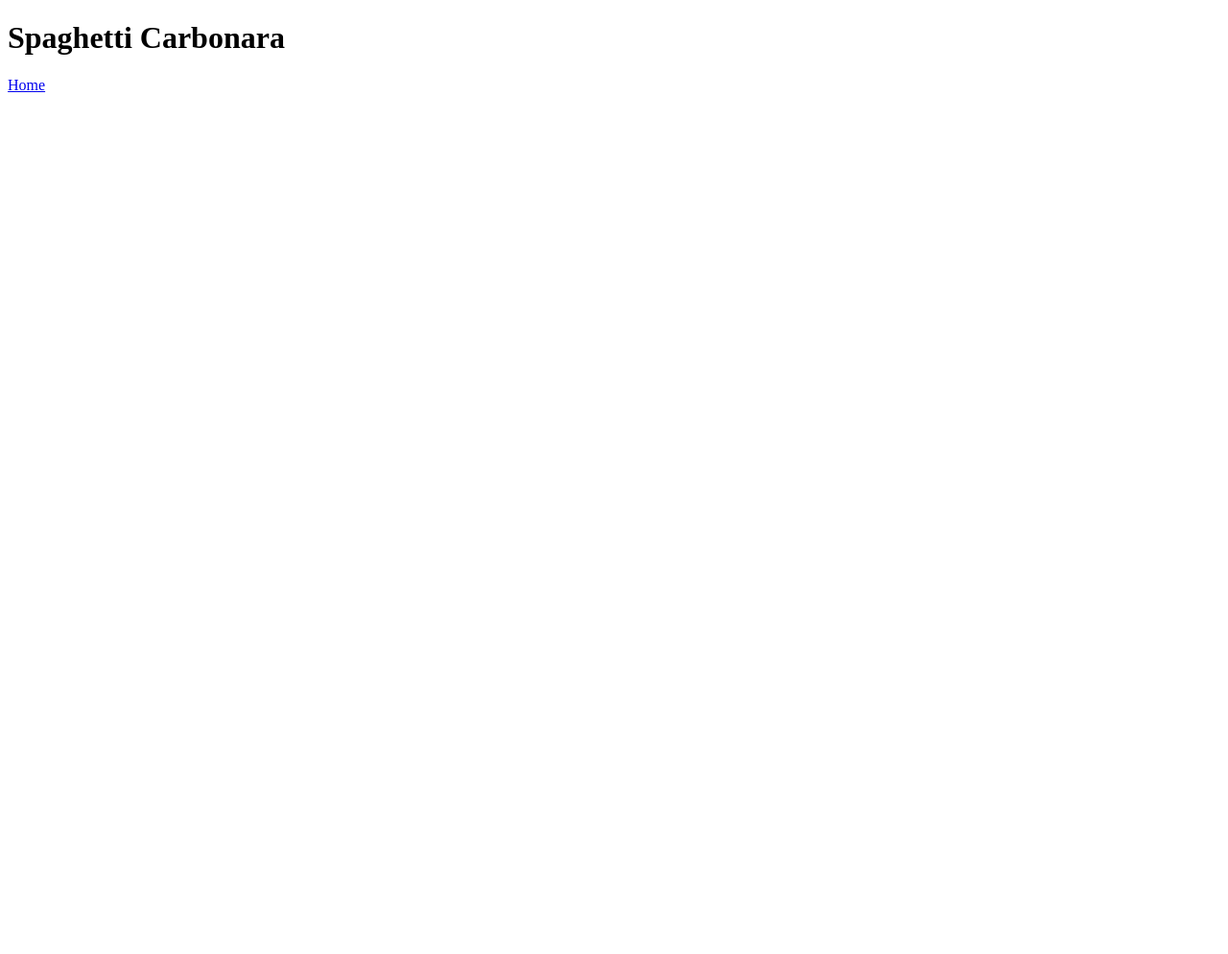
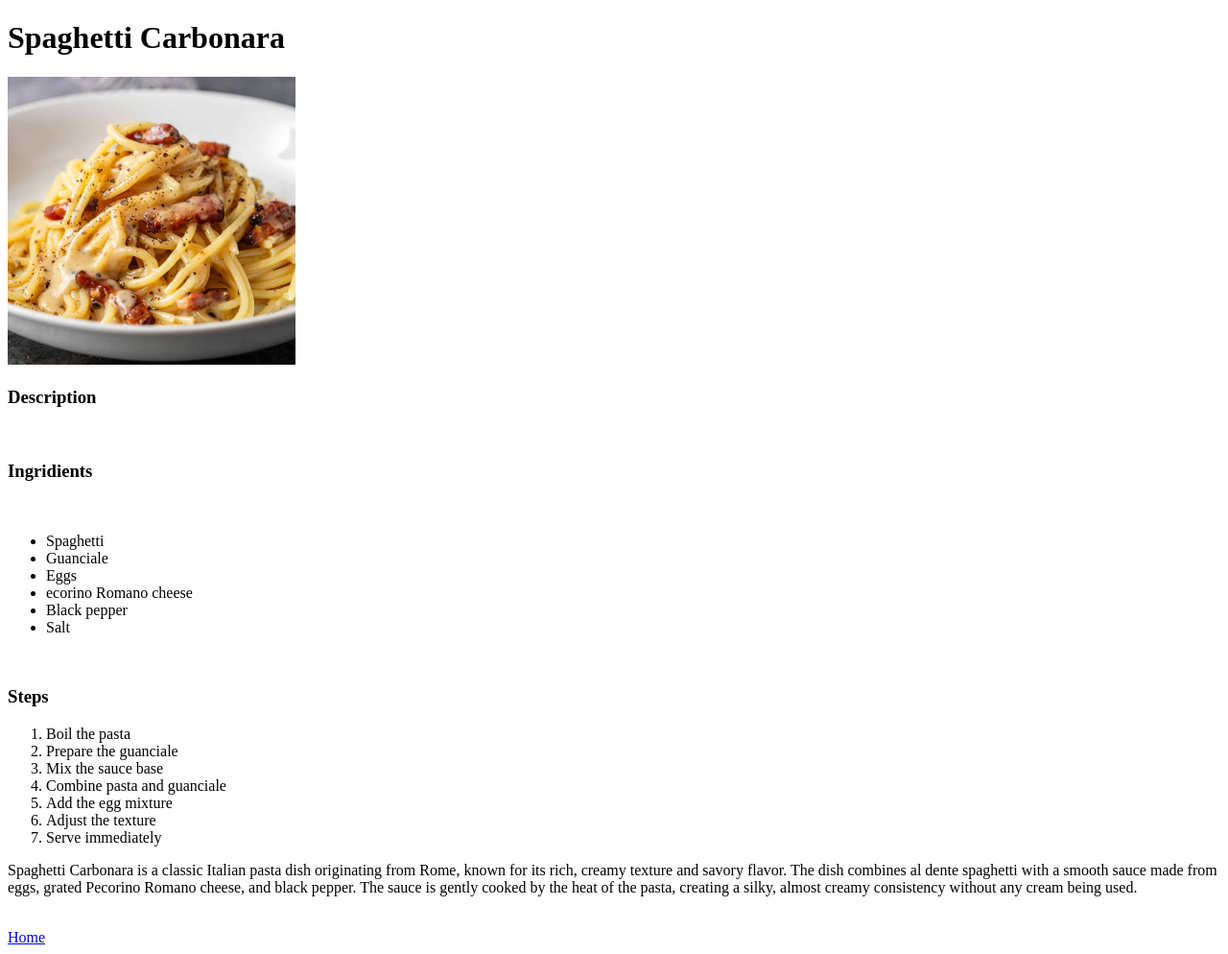
Before and after one commit to ciscotafa-cloud/odin-recipes, a plain HTML site: page carbonara.html in a window 1280 px wide. Shown: the whole page at 96% size. Before the commit the page ends 800 px from the top, so only its background shows below. Drawn offline with Linux system fonts and the light colour scheme; files whose address does not match are found by name.

Commit message:
iteration 3

```diff
--- a/carbonara.html
+++ b/carbonara.html
@@ -7,6 +7,37 @@
 </head>
 <body>
     <h1>Spaghetti Carbonara</h1>
-    <a href="/home/francisco/repos/odin-recipes/index.html">Home</a>
+    <img src="/home/francisco/repos/odin-recipes/images/Spaghetti-alla-Carbonara-square.jpg" alt="carbonara image" width="300" height="300"><br>
+    <h3>Description</h3><br>
+    <h3>Ingridients</h1><br>
+    <ul>
+        <li>Spaghetti</li>
+        <li>Guanciale</li>
+        <li>Eggs</li>
+        <li>ecorino Romano cheese</li>
+        <li>Black pepper</li>
+        <li>Salt</li>
+    </ul><br>
+    <h3>Steps</h3>
+    <ol>
+        <li>Boil the pasta
+</li>
+        <li>Prepare the guanciale
+</li>
+        <li>Mix the sauce base
+</li>
+        <li>Combine pasta and guanciale
+</li>
+        <li>Add the egg mixture
+</li>
+        <li>Adjust the texture
+</li>
+        <li>Serve immediately
+</li>
+
+
+    </ol>
+    <p>Spaghetti Carbonara is a classic Italian pasta dish originating from Rome, known for its rich, creamy texture and savory flavor. The dish combines al dente spaghetti with a smooth sauce made from eggs, grated Pecorino Romano cheese, and black pepper. The sauce is gently cooked by the heat of the pasta, creating a silky, almost creamy consistency without any cream being used.</p><br>
+    <a href="/home/francisco/repos/odin-recipes/index.html">Home</a><br>
 </body>
 </html>
```
Also changed, not shown: images/Spaghetti-alla-Carbonara-square.jpg (added).
